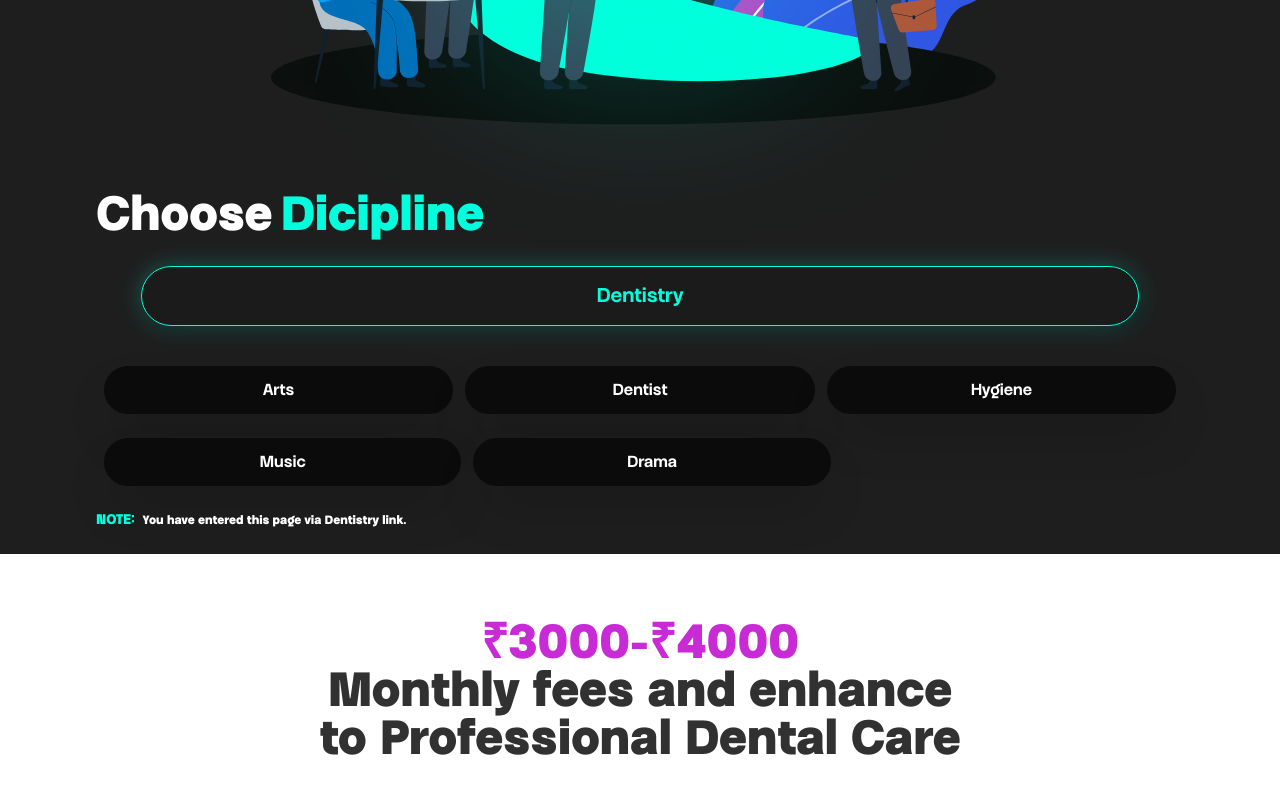
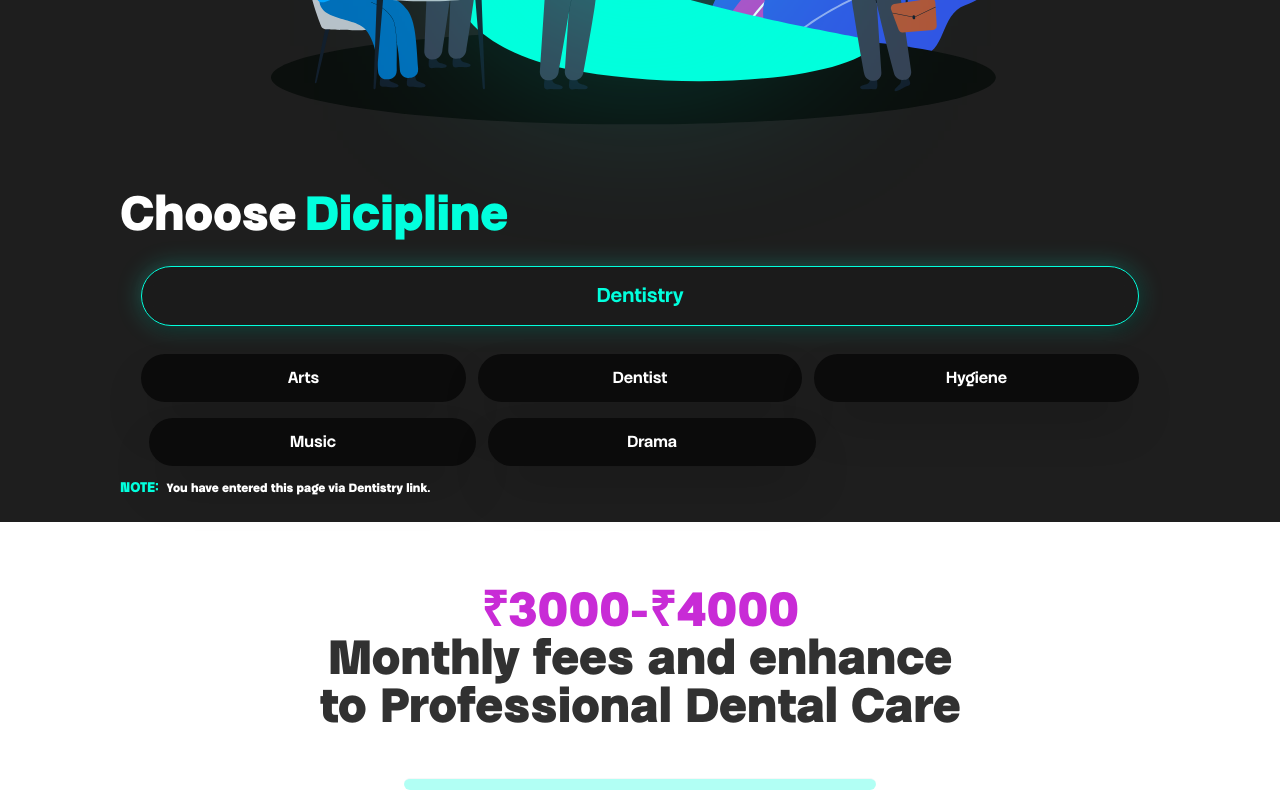
Before and after one commit to Gift07/Dentistry, a React (Create React App) app: page /dentistry in a window 1280 px wide. Shown: the part 920-1720 px from the top of the page. Built offline with nearby package versions, Linux system fonts and the light colour scheme.

Commit message:
neweer commiy

```diff
--- a/src/Components/Dentistry/Dicipline.js
+++ b/src/Components/Dentistry/Dicipline.js
@@ -2,9 +2,9 @@ import React from "react";
 
 const Dicipline = () => {
   return (
-    <div className="pt-8 md:pt-12 lg:pt-16 pl-6 md:px-16 lg:px-24 bg-[#1e1e1e] pb-3">
+    <div className="pt-8 md:pt-12 lg:pt-16 md:px-16 lg:px-24 bg-[#1e1e1e] pb-3">
       <div className="w-full">
-        <div className=" flex items-center gap-x-2 text-white text-3xl md:text-3xl lg:text-5xl  font-bold">
+        <div className="pl-6 flex items-center gap-x-2 text-white text-3xl md:text-3xl lg:text-5xl  font-bold">
           <h1>Choose</h1>
           <h1 className="text-[#02ffdd]">Dicipline</h1>
         </div>
@@ -14,7 +14,8 @@ const Dicipline = () => {
           Dentistry
         </button>
       </div>
-      <div className="w-full flex items-center justify-center my-6 gap-x-3 px-2">
+      <div className="w-full flex flex-col items-center justify-center">
+        <div className="w-11/12 flex items-center justify-center mb-4  gap-x-3">
           <button className="w-1/3 py-3 text-white font-semibold bg-[#0b0b0b] shadow-2xl rounded-full">
             Arts
           </button>
@@ -25,7 +26,7 @@ const Dicipline = () => {
             Hygiene
           </button>
         </div>
-      <div className="w-full flex items-center my-6 gap-x-3 px-2">
+        <div className="w-11/12 flex items-center  gap-x-3 px-2">
           <button className="w-1/3 py-3 text-white font-semibold bg-[#0b0b0b] shadow-2xl rounded-full">
             Music
           </button>
@@ -33,7 +34,8 @@ const Dicipline = () => {
             Drama
           </button>
         </div>
-      <div className="my-3">
+      </div>
+      <div className="my-3 pl-6">
         <div className="w-full flex items-center gap-x-2 text-sm">
           <h1 className="text-[#02ffdd] uppercase font-semibold">Note: </h1>
           <h1 className="text-white text-xs">
```
Lines whose indentation alone changed are shown as unchanged.
